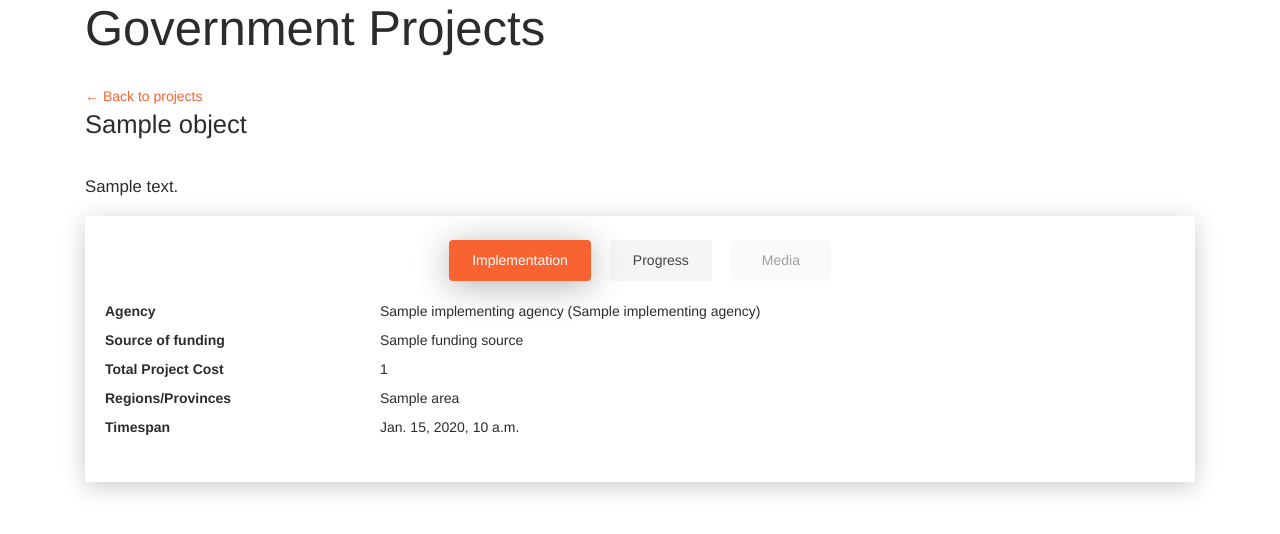
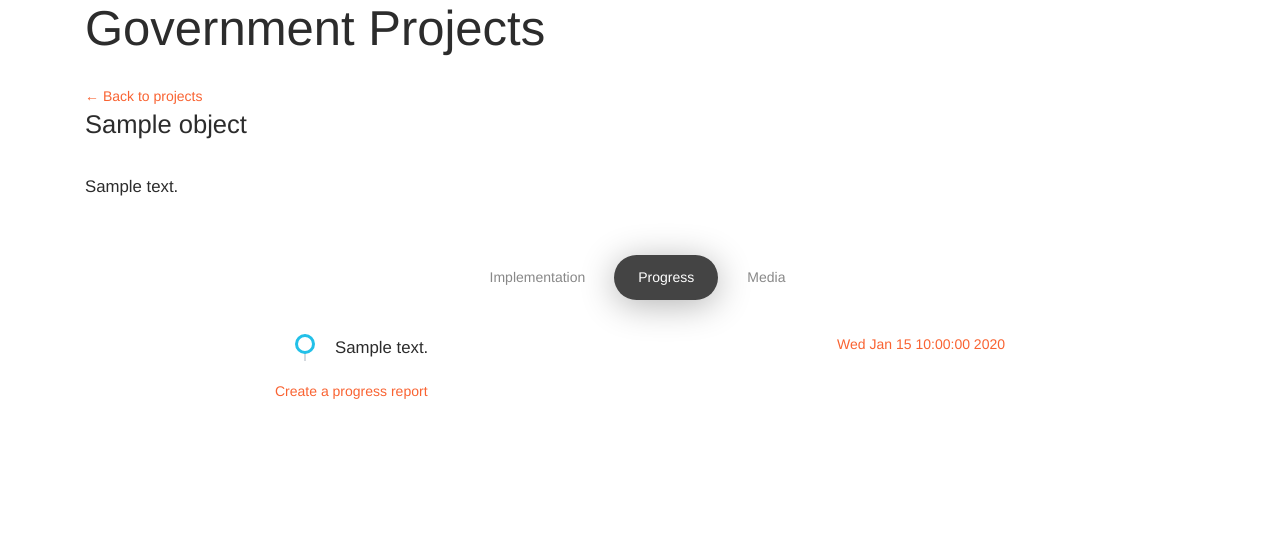
Before and after one commit to aldnav/ogpt, a Django app: template ogpt/apps/govproject/templates/govproject/projects_detail.html in a window 1280 px wide, after a click on "Progress". Shown: the top 534 px of the page. Run offline with Django 3.2, Linux system fonts and the light colour scheme; tables that the repository leaves empty hold one stand-in row (values such as "Sample post"); the template is opened without the code that fills it: values that come from a table or form of the project are taken from there, most other values are stand-ins (such as "Sample title", 1, 10 or a date in 2020); parts of the project's set-up code (start-up, migrations or seed data) failed here and were passed over; some libraries are stand-ins or nearby versions.

Commit message:
Implement adding progress report

```diff
--- a/ogpt/apps/govproject/forms.py
+++ b/ogpt/apps/govproject/forms.py
@@ -1,3 +1,4 @@
+from django import forms
 from django.forms import ModelForm
 from .models import GovernmentProject, ProgressReport
 
@@ -11,4 +12,9 @@ class GovernmentProjectCreateForm(ModelForm):
 class ProgressReportForm(ModelForm):
     class Meta:
         model = ProgressReport
-        fields = "__all__"
+        # fields = "__all__"
+        fields = ('author', 'project', 'description', 'report_type')  # FIXME: Include tags
+        widgets = {
+            'author': forms.HiddenInput(),
+            'project': forms.HiddenInput(),
+        }
--- a/ogpt/apps/govproject/models.py
+++ b/ogpt/apps/govproject/models.py
@@ -195,6 +195,13 @@ class ProgressReport(models.Model):
     def __str__(self):
         return "Project-{0.project.pk} - Report: {0.pk} - By: {0.author}".format(self)
 
+    @property
+    def timeline_datetime(self):
+        return {
+            'start': self.when_start.strftime('%c'),
+            'end': self.when_end.strftime('%c'),
+        }
+
 
 class Tag(models.Model):
     label = models.CharField(max_length=512)
--- a/ogpt/apps/govproject/templates/govproject/projects_detail.html
+++ b/ogpt/apps/govproject/templates/govproject/projects_detail.html
@@ -1,5 +1,40 @@
 {% extends "govproject/projects_base.html" %}
 {% load bootstrap4 %}
+
+{% block extra_head %}
+<style>
+    ul.timeline {
+        list-style-type: none;
+        position: relative;
+    }
+    ul.timeline:before {
+        content: ' ';
+        background: #d4d9df;
+        display: inline-block;
+        position: absolute;
+        left: 29px;
+        width: 2px;
+        height: 100%;
+        z-index: 400;
+    }
+    ul.timeline > li {
+        margin: 20px 0;
+        padding-left: 20px;
+    }
+    ul.timeline > li:before {
+        content: ' ';
+        background: white;
+        display: inline-block;
+        position: absolute;
+        border-radius: 50%;
+        border: 3px solid #22c0e8;
+        left: 20px;
+        width: 20px;
+        height: 20px;
+        z-index: 400;
+    }
+</style>
+{% endblock %}
 
 {% block content %}
     {{ block.super }}
@@ -9,21 +44,26 @@
     <p>
         {{ object.description }}
     </p>
-    <div class="card">
-      <div class="card-header">
-        <ul class="nav nav-pills nav-pills-primary justify-content-center mt-4">
+    <div class="card card-nav-tabs card-plain">
+      <div class="card-header card-header-danger">
+        <div class="nav-tabs-navigation">
+            <div class="nav-tabs-wrapper">
+                <ul class="nav nav-tabs nav-pills-primary nav-tabs justify-content-center mt-4" role="tablist">
                     <li class="nav-item">
-            <a class="nav-link active" href="#implementation">Implementation</a>
+                        <a class="nav-link active" id="implementation-tab" href="#implementation" data-toggle="tab" role="tab" aria-controls="implementation" aria-selected="true">Implementation</a>
                     </li>
                     <li class="nav-item">
-            <a class="nav-link" href="#progress">Progress</a>
+                        <a class="nav-link" id="progress-tab" href="#progress" data-toggle="tab" role="tab" aria-controls="progress" aria-selected="false">Progress</a>
                     </li>
                     <li class="nav-item">
-            <a class="nav-link disabled" href="#">Media</a>
+                        <a class="nav-link" id="media-tab" href="#media" data-toggle="tab" role="tab" aria-controls="media" aria-selected="false">Media</a>
                     </li>
                 </ul>
             </div>
-      <div class="card-body" id="implementation">
+        </div>
+      </div>
+      <div class="tab-content" id="tab-content">
+          <div class=" tab-pane fade show active" id="implementation" role="tabpanel" aria-labelledby="implementation-tab">
               <dl class="row">
                   <dt class="col-sm-3">Agency</dt>
                   <dd class="col-sm-9">{{ object.implementing_agency.name }} ({{ object.implementing_agency.shortname }})</dd>
@@ -41,5 +81,43 @@
                   <dd class="col-sm-9">{{ object.implementation_time_info }}</dd>
               </dl>
           </div>
+          <div class="tab-pane fade" id="progress" role="tabpanel" aria-labelledby="progress-tab">
+              <div class="row justify-content-center">
+                  <div class="col-sm-8">
+                      <ul class="timeline">
+                          {% for progress_report in progress_reports %}
+                          <li>
+                              <a href="#" class="float-right">{{ progress_report.timeline_datetime.start }}</a>
+                              <p>{{ progress_report.description }}</p>
+                          </li>
+                          {% empty %}
+                          <p>No progress report.</p>
+                          {% endfor %}
+                      </ul>
+                      {% if form %}
+                      <a data-toggle="collapse" href="#create-report-form-container" aria-expanded="false">Create a progress report</a>
+                      <div id="create-report-form-container" class="collapse">
+                          <hr>
+                          <form action="." method="post">{% csrf_token %}
+                              {% bootstrap_form form %}
+                              <button class="btn btn-primary">Add progress report</button>
+                          </form>
+                      </div>
+                      {% endif %}
+                  </div>
+              </div>
+          </div>
+          <div class="tab-pane fade" id="media" role="tabpanel" aria-labelledby="media-tab">
+              No media.
+          </div>
+      </div>
     </div>
 {% endblock %}
+
+{% block extra_footer %}
+<script>
+    if (window.location.hash) {
+        $('.nav-link[href="' + window.location.hash + '"').click();
+    }
+</script>
+{% endblock %}
```
Also changed, not shown: ogpt/apps/govproject/views.py (+40 -3 lines). Lines whose indentation alone changed are shown as unchanged.
